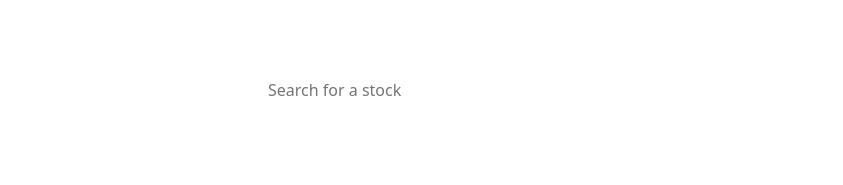
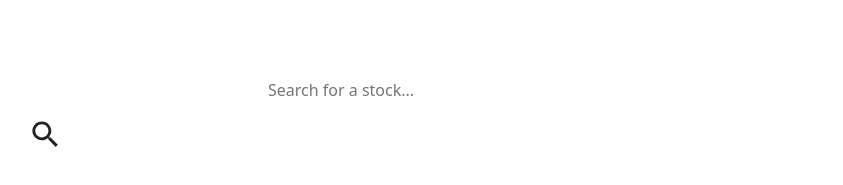
Before and after one commit to sohambasu963/Finance-Portfolio-Builder, a Next.js app in the folder frontend/: page / in a window 1280 px wide. Shown: the part 141-326 px from the top of the page, without its empty margins (54-897 px from the left). Built offline with nearby package versions, Linux system fonts and the light colour scheme.

Commit message:
added frontend styling

```diff
--- a/frontend/package.json
+++ b/frontend/package.json
@@ -9,6 +9,10 @@
     "lint": "next lint"
   },
   "dependencies": {
+    "@emotion/react": "^11.10.6",
+    "@emotion/styled": "^11.10.6",
+    "@mui/icons-material": "^5.11.9",
+    "@mui/material": "^5.11.10",
     "@next/font": "13.1.6",
     "eslint": "8.34.0",
     "eslint-config-next": "13.1.6",
--- /dev/null
+++ b/frontend/src/components/StockSearch.js
@@ -0,0 +1,19 @@
+import React from "react"
+import styles from "./StockSearch.module.css"
+import SearchIcon from '@mui/icons-material/Search';
+
+export default function StockSearch({ data }) {
+  return (
+    <div className={styles.StockSearch}>
+      <div className={styles.stockSearchInput}>
+        <input
+          type="text"
+          placeholder="Search for a stock..."
+        />
+        <div className={styles.searchIcon}>
+          <SearchIcon />
+        </div>
+      </div>
+    </div>
+  )
+}
--- /dev/null
+++ b/frontend/src/components/StockSearch.module.css
@@ -0,0 +1,57 @@
+.stockSearch {
+  margin-top: 105px;
+  display: flex;
+  text-align: center;
+}
+
+.stockSearch input {
+  width: 40rem;
+  height: 3rem;
+  border-radius: 0.5rem;
+  box-shadow: none;
+  border: none;
+}
+
+.searchIcon {
+  height: 3rem;
+  width: 2rem;
+  background-color: white;
+  display: grid;
+  place-items: center;
+}
+
+
+.searchIcon svg {
+  font-size: 35px;
+}
+
+.dataResult {
+  margin-top: 5px;
+  width: 300px;
+  height: 200px;
+  background-color: white;
+  box-shadow: rgba(0, 0, 0, 0.35) 0px 5px 15px;
+  overflow: hidden;
+  overflow-y: auto;
+}
+
+.dataResult::-webkit-scrollbar {
+  display: none;
+}
+
+.dataResult .dataItem {
+  width: 100%;
+  height: 50px;
+  display: flex;
+  align-items: center;
+  color: black;
+}
+
+.dataItem p {
+  margin-left: 10px;
+}
+
+
+#clearBtn {
+  cursor: pointer;
+}
--- a/frontend/src/pages/index.js
+++ b/frontend/src/pages/index.jsx
@@ -1,6 +1,7 @@
-import Link from 'next/link'
-import Head from 'next/head'
-import { useState, useEffect } from 'react'
+import Link from "next/link"
+import Head from "next/head"
+import { useState, useEffect } from "react"
+import StockSearch from "@/components/StockSearch"
 // import 'bootstrap/dist/css/bootsrap.min.css'
 // import styles from '@/styles/Home.module.css'
 
@@ -28,12 +29,7 @@ export default function Home() {
         <p>Search for stocks below to add them to your watchlist</p>
       </div>
       <div className="container">
-        <input
-          type="text"
-          placeholder="Search for a stock"
-          value={search}
-          onChange={handleSearch}
-        ></input>
+        <StockSearch />
       </div>
     </>
   )
```
Also changed, not shown: 1 other file (tests, documents, lock files or other folders).
